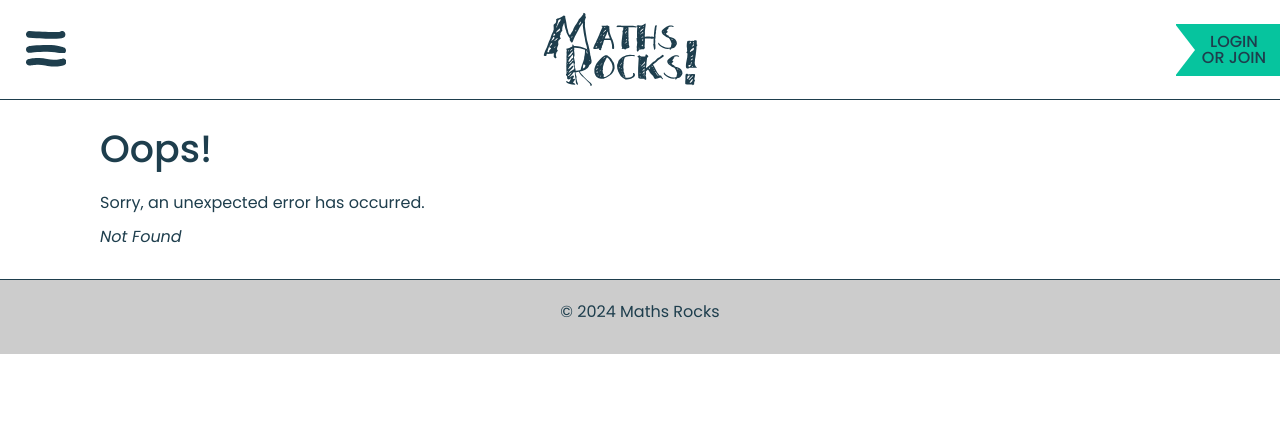
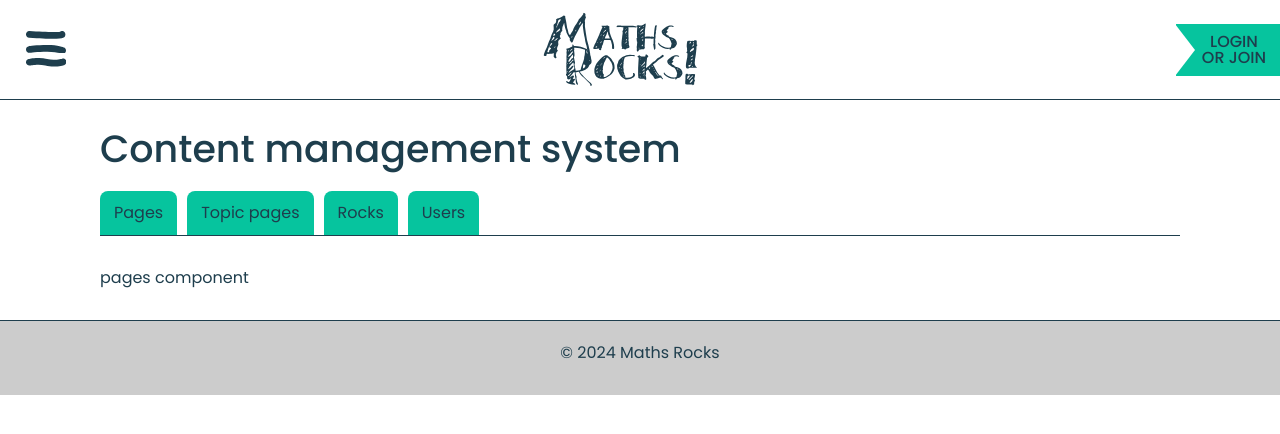
Before and after one commit to uoa-compsci399-s1-2024/capstone-project-2024-s1-team-11, a React (Vite) app in the folder client/: page /cms in a window 1280 px wide. Before the commit this address had no page. Shown: the top 434 px of the page. Built offline with nearby package versions, Linux system fonts and the light colour scheme.

Commit message:
Begun setting up static JSX for cms

```diff
--- /dev/null
+++ b/client/src/components/cms-admin/cms-pages.jsx
@@ -0,0 +1,7 @@
+import './styles.css'
+
+export default function CmsPages() {
+  return (
+    <p>pages component</p>
+  );
+}
--- /dev/null
+++ b/client/src/components/cms-admin/cms-rocks.jsx
@@ -0,0 +1,7 @@
+import './styles.css'
+
+export default function CmsRocks() {
+  return (
+    <p>rocks component</p>
+  );
+}
--- /dev/null
+++ b/client/src/components/cms-admin/cms-topics.jsx
@@ -0,0 +1,7 @@
+import './styles.css'
+
+export default function CmsTopics() {
+  return (
+    <p>topics component</p>
+  );
+}
--- /dev/null
+++ b/client/src/components/cms-admin/cms-users.jsx
@@ -0,0 +1,32 @@
+import './styles.css'
+
+export default function CmsUsers() {
+  return (
+    <>
+      <h2>Users per region report</h2>
+      <p>This table shows how many users are registered per region, and how many rocks have been found by users registered to the region.</p>
+      <table>
+        <tr>
+          <th>Region</th>
+          <th>Total users</th>
+          <th>Total rocks found (not sure if we can do this Edward???)</th>
+        </tr>
+        <tr>
+          <td>Auckland</td>
+          <td>5</td>
+          <td>15</td>
+        </tr>
+        <tr>
+          <td>Manukau City</td>
+          <td>14</td>
+          <td>5</td>
+        </tr>
+        <tr>
+          <td>North Shore City</td>
+          <td>2</td>
+          <td>5</td>
+        </tr>
+      </table>
+      </>
+  );
+}
--- /dev/null
+++ b/client/src/components/cms-admin/styles.css
@@ -0,0 +1,40 @@
+.cms-nav {
+    border-bottom: 1px solid var(--text);
+    overflow: hidden;
+    margin-bottom: 30px;
+}
+.cms-nav ul {
+    margin: 0;
+}
+.cms-nav li {
+    display: inline-block;
+    background: var(--green);
+    padding: 10px 14px;
+    margin: 0 10px 0 0;
+    border-top-left-radius: 8px;
+    border-top-right-radius: 8px;
+}
+.cms-nav li:hover, .cms-nav li:active {
+    background-image: linear-gradient(var(--green),var(--blue));
+}
+
+/* table styles */
+table {
+    border-collapse: collapse;
+    width: 100%;
+  }
+
+  th, td {
+    text-align: left;
+    padding: 8px;
+    border-right: 1px solid var(--grey);
+  }
+
+  th {
+    background-color: var(--blue);
+    font-weight: 600;
+  }
+
+  tr:nth-child(even) {
+    background-color: #f2f2f2;
+    }
--- a/client/src/main.jsx
+++ b/client/src/main.jsx
@@ -16,6 +16,7 @@ import RocksPage from './pages/rocks';
 import RockTopicPage from './pages/rock-topic';
 import Leaderboard from './pages/leaderboard';
 import ProfilePage from './pages/profile';
+import CmsPage from './pages/cms';
 
 const router = createBrowserRouter([
   {
@@ -55,6 +56,10 @@ const router = createBrowserRouter([
     path: "rocks/:rock_id",
     element: <RockTopicPage />,
   },
+  {
+    path: "/cms",
+    element: <CmsPage />,
+  }
 ]);
 
 ReactDOM.createRoot(document.getElementById('root')).render(
--- /dev/null
+++ b/client/src/pages/cms.jsx
@@ -0,0 +1,41 @@
+import '../components/cms-admin/styles.css'
+import Header from '../components/header';
+import Footer from '../components/footer';
+import CmsPages from '../components/cms-admin/cms-pages';
+import CmsTopics from '../components/cms-admin/cms-topics';
+import CmsRocks from '../components/cms-admin/cms-rocks';
+import CmsUsers from '../components/cms-admin/cms-users';
+import { useState } from "react";
+
+export default function CmsPage() {
+    const [display, setDisplay] = useState({
+        pages: true,
+        topics: false,
+        rocks: false,
+        users: false
+      });
+
+  return (
+    <>
+      <Header />
+        <main>
+            <article className='side-padding  top-padding'>
+           <h1>Content management system</h1>
+           <div className='cms-nav'>
+            <ul>
+                <li onClick={() => setDisplay({pages: true, topics: false, rocks: false, users: false})}>Pages</li>
+                <li onClick={() => setDisplay({pages: false, topics: true, rocks: false, users: false})}>Topic pages</li>
+                <li onClick={() => setDisplay({pages: false, topics: false, rocks: true, users: false})}>Rocks</li>
+                <li onClick={() => setDisplay({pages: false, topics: false, rocks: false, users: true})}>Users</li>
+            </ul>
+           </div>
+           {display.pages ? <CmsPages /> : null}
+           {display.topics ? <CmsTopics /> : null}
+           {display.rocks ? <CmsRocks /> : null}
+           {display.users ? <CmsUsers /> : null}
+          </article>
+        </main>
+        <Footer />
+    </>
+  );
+}
```
